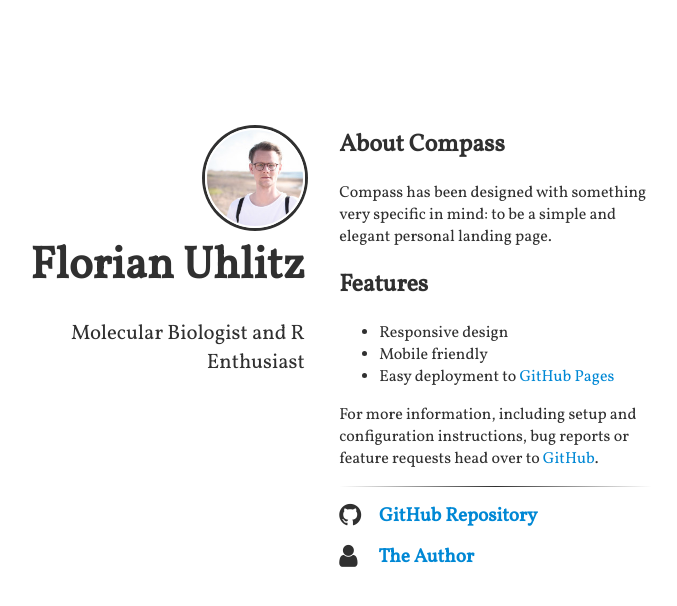
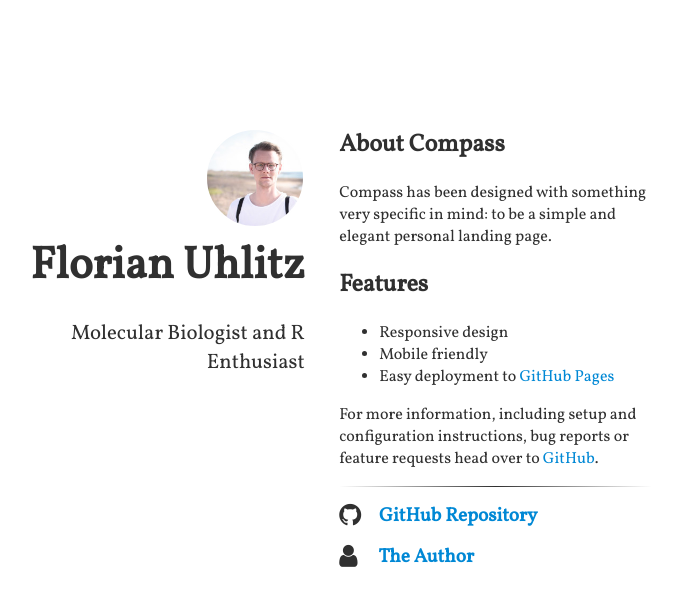
Before and after one commit to uhlitz/uhlitz.github.io, a Jekyll site: the page built from index.html, in a window 1280 px wide. Shown: the top 606 px of the page, without its empty margins (328-1005 px from the left). Built offline with Jekyll 4.4.1, drawn with Linux system fonts in a browser that asks for light colours; nearby versions of some CDN libraries.

Commit message:
img border removed

```diff
--- a/assets/main.scss
+++ b/assets/main.scss
@@ -67,7 +67,7 @@
 	border-radius: 50%;
 	-moz-border-radius: 50%;
 	border: 2px solid $background-color;
-	box-shadow: 0 0 0 3px $text-color;
+	/*box-shadow: 0 0 0 3px $text-color;*/
 }
 
 /*** author ***/
```
